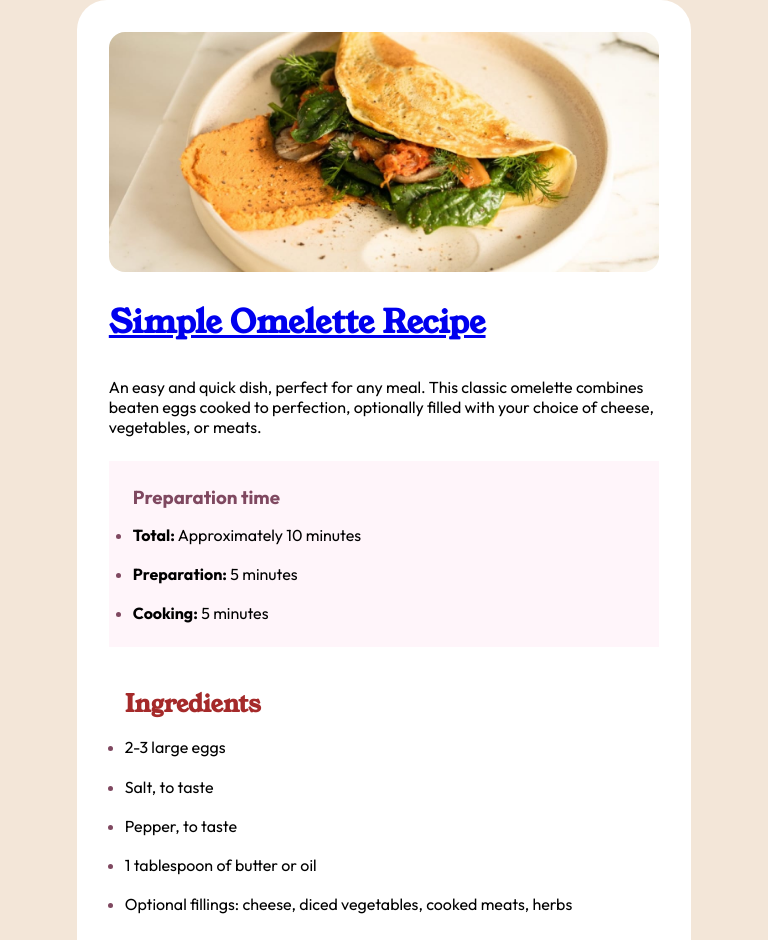
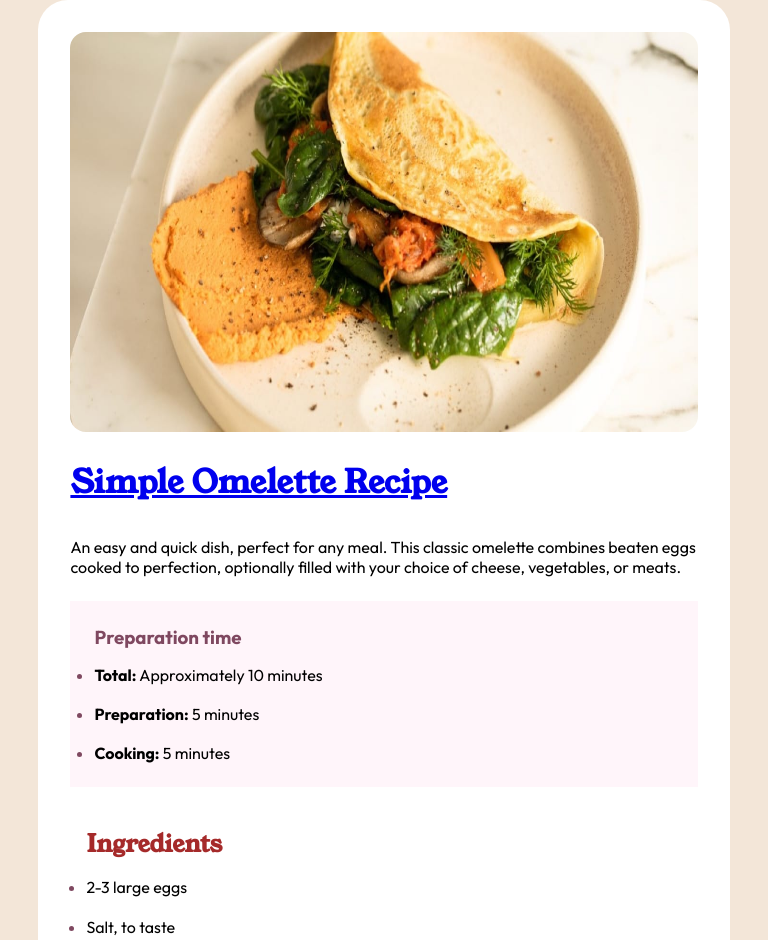
Before and after one commit to DSAW-2024-1/responsive-design-101-Anacha1304, a plain HTML site: page index.html in a window 768 px wide. Shown: the top 940 px of the page. Drawn offline with Linux system fonts and the light colour scheme.

Commit message:
MyCommit

```diff
--- a/Estilos.css
+++ b/Estilos.css
@@ -43,17 +43,17 @@ body{
 }
 /*Selector de clase de la clase main que es donde se va a encontrar absolutamente tod la información de la página*/
 .main {
-    width: 45%;
+    margin: auto;
+    min-width: 200px;
     max-width: 800px;
     background-color: hsl(0, 0%, 100%);
-    padding: 2.5rem;
+    padding: 2rem;
     border-radius: 30px;
 
     display: flex;
     flex-direction: column;
     gap: 1.5rem;
 
-    overflow: auto;
 
 }
 
@@ -100,7 +100,6 @@ h2:hover{
 .pinkbox{
     background-color: hsl(330, 100%, 98%);
     padding: 1.5rem;
-
 
     h3{
         color:  #7f4860;
@@ -163,22 +162,21 @@ span {
     }
 
     .image img{
-        height: 20px;
+        height: 10rem;
     }
 }
 
 
 /*Estilos que se le pondrán a una pantalla con las caracterísitcas especificadas*/
-@media screen and (max-width: 768px) and (max-height: 1024px){
+@media screen and (min-width: 768px) and (max-width : 1024px){
     .main{
-        width: 80%;
+        width: 90%;
         padding: 2rem;
 
     }
 
     .image img{
-
-        height: 15rem;
+        height: 25rem;
     }
 }
 
```
